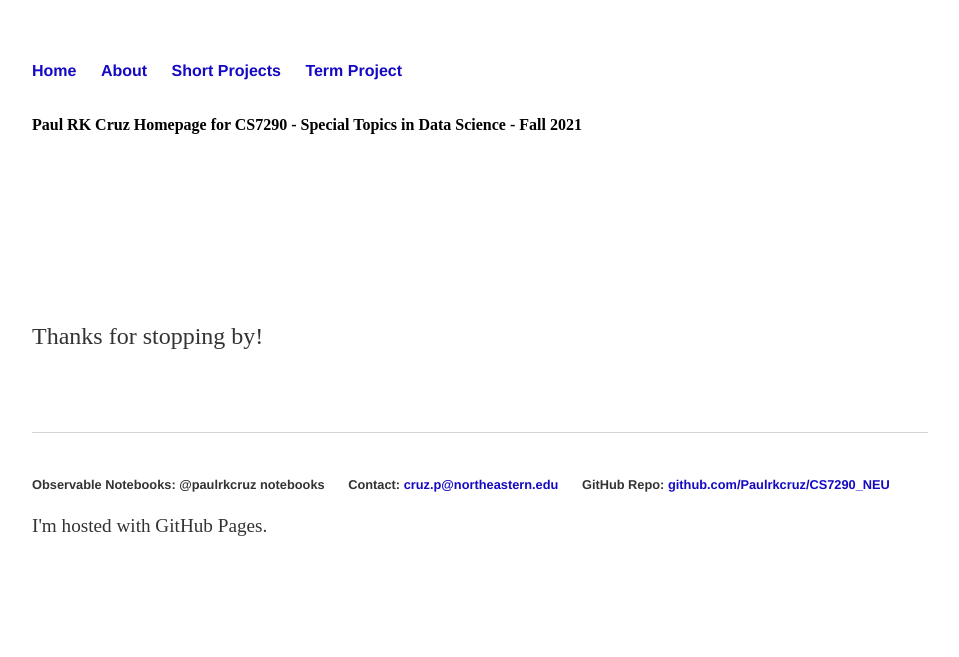
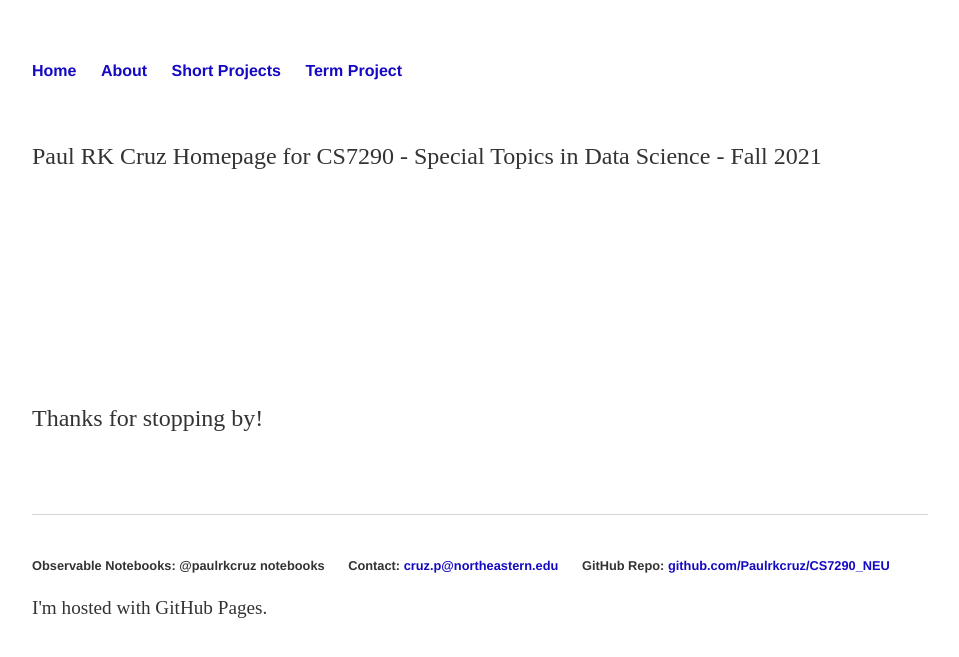
Before and after one commit to Paulrkcruz/CS7290_NEU, a Jekyll site: the page built from index.html, in a window 1280 px wide. Shown: the top 657 px of the page, without its empty margins (160-1119 px from the left). Built offline with Jekyll 4.4.1, drawn with Linux system fonts in a browser that asks for light colours.

```diff
--- a/index.html
+++ b/index.html
@@ -4,7 +4,7 @@ title: CS7290 - Special Topics in Data Science - Fall 2021
 ---
 <div class="blurb">
 <br>
-<b>Paul RK Cruz Homepage for CS7290 - Special Topics in Data Science - Fall 2021</b>
+<p>Paul RK Cruz Homepage for CS7290 - Special Topics in Data Science - Fall 2021</p>
 <br>
 <br>
 <br>
```
